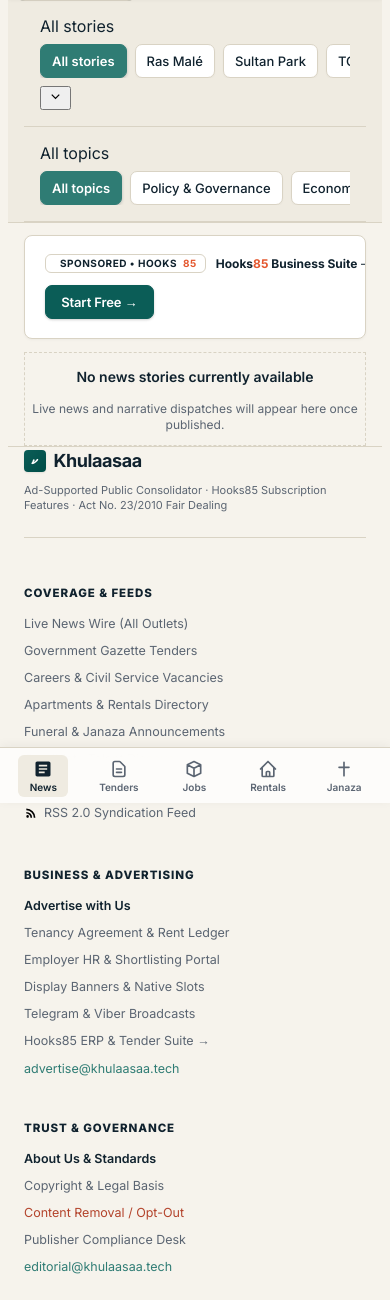
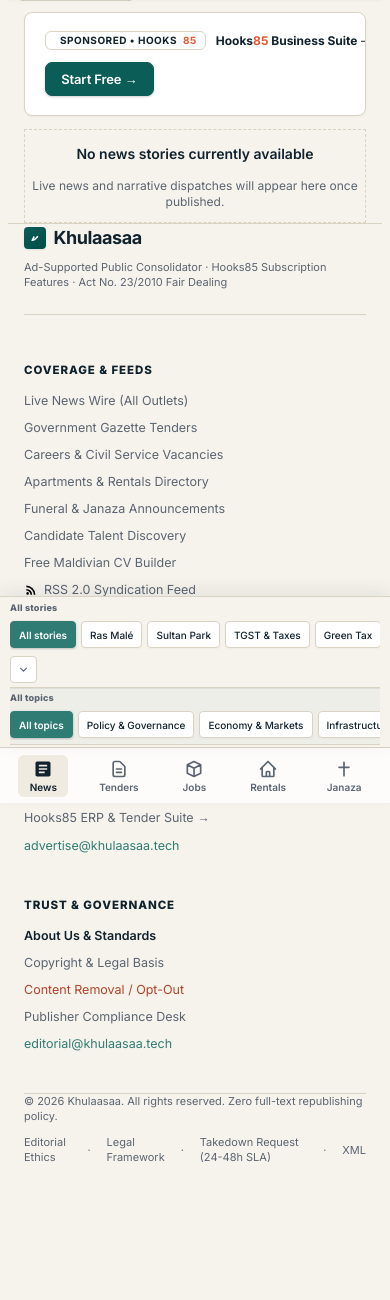
Before and after one commit to Gitrif/khulaasaa, a FastAPI app: page / in a window 390 px wide. Shown: the part 41-1341 px from the top of the page. After the commit the page ends 1203 px from the top, so only its background shows below. Run offline with FastAPI, Linux system fonts and the light colour scheme; data that the repository does not hold is empty; some libraries are stand-ins or nearby versions.

Commit message:
Dock shared filters above mobile bottom navigation

```diff
--- a/static/css/components.css
+++ b/static/css/components.css
@@ -1349,3 +1349,131 @@ header, .site-header {
   .filter-pills { flex: 1 1 auto; }
   .filter-toggle { min-width: max-content; }
 }
+
+
+/* ==========================================================================
+   Khulaasaa responsive filter dock
+   One shared filter component: inline below the desktop header, docked above
+   mobile navigation on small screens. The news cards themselves are untouched.
+   ========================================================================== */
+.filter-toolbar {
+  position: relative;
+  z-index: 35;
+  background: var(--paper);
+  border-bottom: 1px solid var(--hairline);
+}
+.filter-toolbar-inner {
+  display: flex;
+  flex-direction: column;
+  gap: 0;
+}
+.filter-row {
+  display: flex;
+  align-items: center;
+  gap: 9px;
+  min-width: 0;
+  min-height: 42px;
+  padding: 4px 0;
+}
+.filter-row + .filter-row {
+  border-top: 1px solid rgba(16, 34, 46, .07);
+}
+.filter-row-stories { background: transparent; }
+.filter-row-topics { background: rgba(47, 124, 116, .035); }
+.filter-row-label {
+  flex: 0 0 82px;
+  color: var(--slate);
+  font-size: 10px;
+  line-height: 1.1;
+  font-weight: 800;
+  letter-spacing: .045em;
+  white-space: nowrap;
+}
+.filter-row .filter-pills {
+  flex: 1 1 auto;
+  gap: 6px;
+  min-width: 0;
+  overflow-x: auto;
+  overflow-y: hidden;
+  scrollbar-width: none;
+  padding: 2px 0;
+}
+.filter-row .filter-pills::-webkit-scrollbar { display: none; }
+.filter-row .filter-pill {
+  flex: 0 0 auto;
+  min-height: 28px;
+  padding: 4px 9px;
+  border-radius: 4px !important;
+  font-size: 11px;
+  line-height: 1.2;
+  white-space: nowrap;
+}
+.filter-more-btn {
+  flex: 0 0 30px;
+  width: 30px;
+  height: 30px;
+  display: inline-flex;
+  align-items: center;
+  justify-content: center;
+  border: 1px solid var(--hairline);
+  border-radius: 4px;
+  background: #fff;
+  color: var(--slate);
+}
+.filter-more-btn[aria-expanded="true"] .filter-chevron { transform: rotate(180deg); }
+.filter-more-btn .filter-chevron { transition: transform .18s ease; }
+.filter-drawer {
+  padding-top: 10px;
+  padding-bottom: 10px;
+  border-top: 1px solid var(--hairline);
+}
+@media (min-width: 768px) {
+  .filter-toolbar { position: relative; }
+  .filter-toolbar-inner { max-width: 64rem; }
+  .filter-row { min-height: 40px; }
+}
+@media (max-width: 767px) {
+  .filter-toolbar {
+    position: fixed;
+    left: 0;
+    right: 0;
+    bottom: calc(56px + env(safe-area-inset-bottom, 0px));
+    z-index: 45;
+    border-top: 1px solid var(--hairline);
+    border-bottom: 0;
+    box-shadow: 0 -5px 18px rgba(16, 34, 46, .08);
+    padding: 2px 0;
+  }
+  .filter-toolbar-inner { padding-left: 10px; padding-right: 10px; }
+  .filter-row {
+    min-height: 39px;
+    gap: 6px;
+  }
+  .filter-row-label {
+    flex-basis: 70px;
+    font-size: 9px;
+    letter-spacing: .025em;
+  }
+  .filter-row .filter-pills { gap: 5px; }
+  .filter-row .filter-pill {
+    min-height: 27px;
+    padding: 4px 8px;
+    font-size: 10px;
+  }
+  .filter-more-btn {
+    width: 27px;
+    height: 27px;
+    flex-basis: 27px;
+  }
+  .filter-drawer {
+    max-height: min(42vh, 300px);
+    overflow-y: auto;
+    background: var(--paper);
+    box-shadow: 0 -8px 18px rgba(16, 34, 46, .08);
+  }
+  .mobile-bottom-nav {
+    height: calc(56px + env(safe-area-inset-bottom, 0px));
+    padding-bottom: env(safe-area-inset-bottom, 0px);
+  }
+  body { padding-bottom: calc(148px + env(safe-area-inset-bottom, 0px)) !important; }
+}
```
